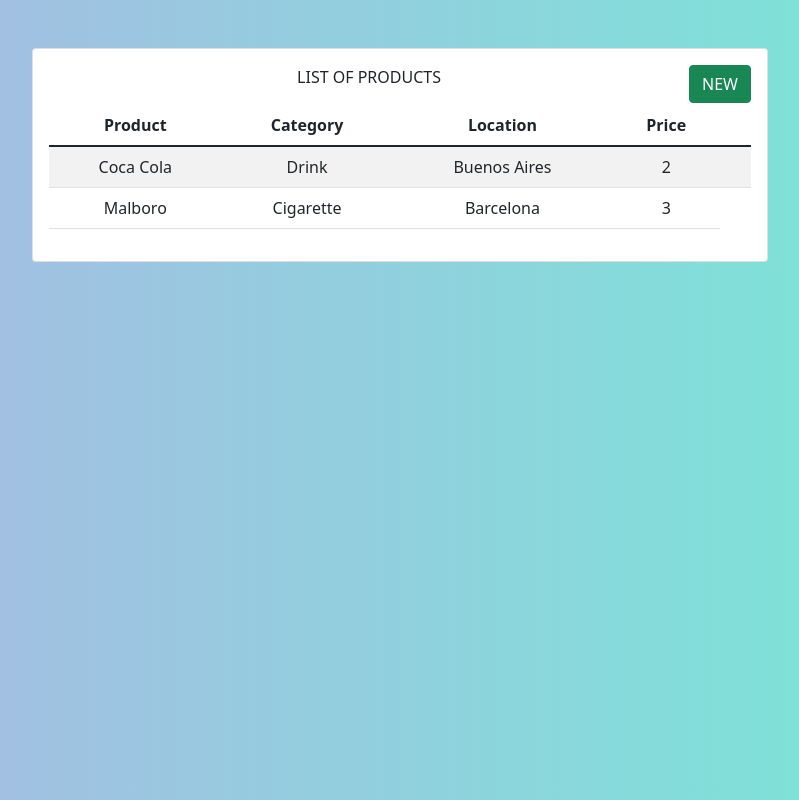
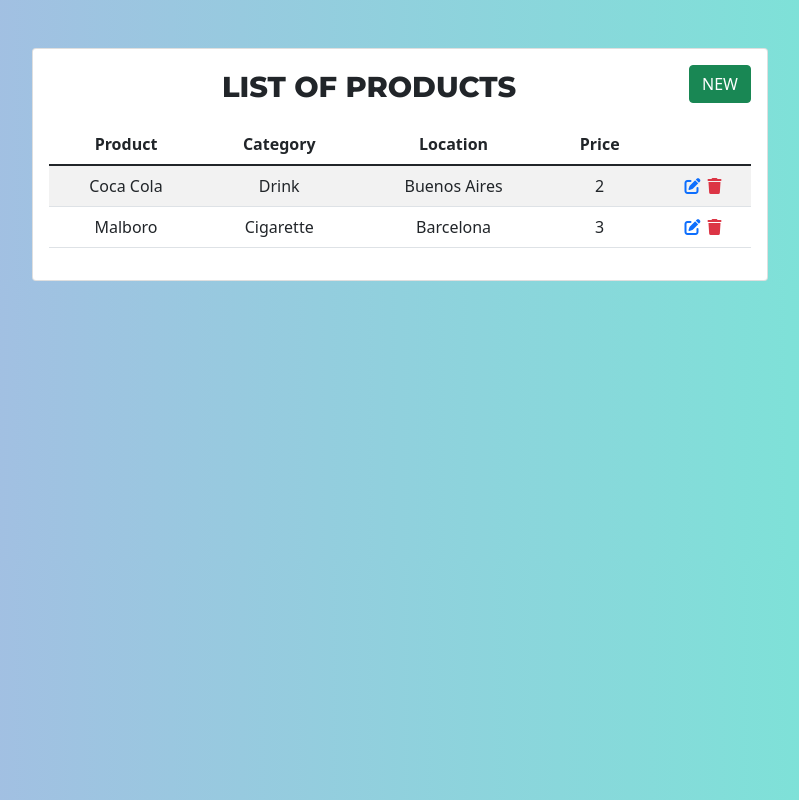
Before and after one commit to AdrianRomeroRamirez/mean-1, an Angular app in the folder cliente/: page / in a window 1280 px wide. Shown: the whole page, without its empty margins (240-1039 px from the left). Built offline with nearby package versions, Linux system fonts and the light colour scheme.

Commit message:
add symbol delete and update products

```diff
--- a/cliente/src/app/components/listar-productos/listar-productos.component.css
+++ b/cliente/src/app/components/listar-productos/listar-productos.component.css
@@ -0,0 +1,4 @@
+.fa-solid {
+  cursor: pointer;
+  margin-left: 7px;
+}
--- a/cliente/src/app/components/listar-productos/listar-productos.component.html
+++ b/cliente/src/app/components/listar-productos/listar-productos.component.html
@@ -3,7 +3,7 @@
     <div class="col-lg-8 offset-lg-2">
       <div class="card">
         <div class="card-body text-center">
-          <span>LIST OF PRODUCTS</span>
+          <span class="title">LIST OF PRODUCTS</span>
           <button class="btn btn-success float-end">NEW</button>
           <table class="table table-striped mt-3">
             <thead>
@@ -21,13 +21,20 @@
                 <td>Drink</td>
                 <td>Buenos Aires</td>
                 <td>2</td>
-                <td></td>
+                <td>
+                  <i class="fa-solid fa-pen-to-square text-primary"></i>
+                  <i class="fa-solid fa-trash text-danger"></i>
+                </td>
               </tr>
               <tr>
                 <td>Malboro</td>
                 <td>Cigarette</td>
                 <td>Barcelona</td>
                 <td>3</td>
+                <td>
+                  <i class="fa-solid fa-pen-to-square text-primary"></i>
+                  <i class="fa-solid fa-trash text-danger"></i>
+                </td>
               </tr>
             </tbody>
           </table>
--- a/cliente/src/index.html
+++ b/cliente/src/index.html
@@ -1,11 +1,22 @@
-<!doctype html>
+<!DOCTYPE html>
 <html lang="en">
   <head>
-  <meta charset="utf-8">
+    <meta charset="utf-8" />
     <title>Cliente</title>
-  <base href="/">
-  <meta name="viewport" content="width=device-width, initial-scale=1">
-  <link rel="icon" type="image/x-icon" href="favicon.ico">
+    <base href="/" />
+    <meta name="viewport" content="width=device-width, initial-scale=1" />
+    <link rel="icon" type="image/x-icon" href="favicon.ico" />
+    <link
+      rel="stylesheet"
+      href="https://cdnjs.cloudflare.com/ajax/libs/font-awesome/6.0.0-beta2/css/all.min.css"
+      integrity="sha512-YWzhKL2whUzgiheMoBFwW8CKV4qpHQAEuvilg9FAn5VJUDwKZZxkJNuGM4XkWuk94WCrrwslk8yWNGmY1EduTA=="
+      crossorigin="anonymous"
+      referrerpolicy="no-referrer"
+    />
+    <link
+      href="https://fonts.googleapis.com/css2?family=Montserrat:wght@800&display=swap"
+      rel="stylesheet"
+    />
   </head>
   <body>
     <app-root></app-root>
--- a/cliente/src/styles.css
+++ b/cliente/src/styles.css
@@ -14,3 +14,8 @@
     #74ebd5
   ); /* W3C, IE 10+/ Edge, Firefox 16+, Chrome 26+, Opera 12+, Safari 7+ */
 }
+
+.title {
+  font-size: 1.8rem;
+  font-family: "Montserrat", sans-serif;
+}
```
Also changed, not shown: 1 other file (tests, documents, lock files or other folders). Lines whose indentation alone changed are shown as unchanged.
